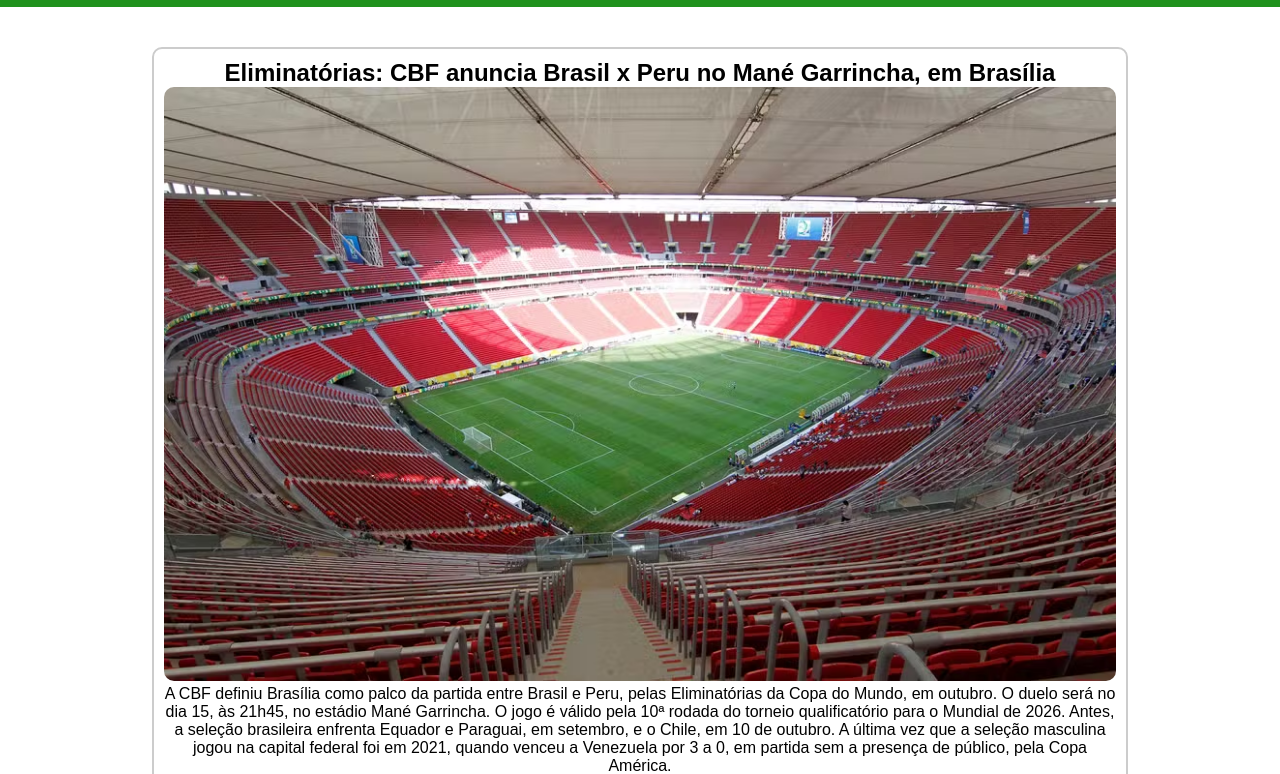
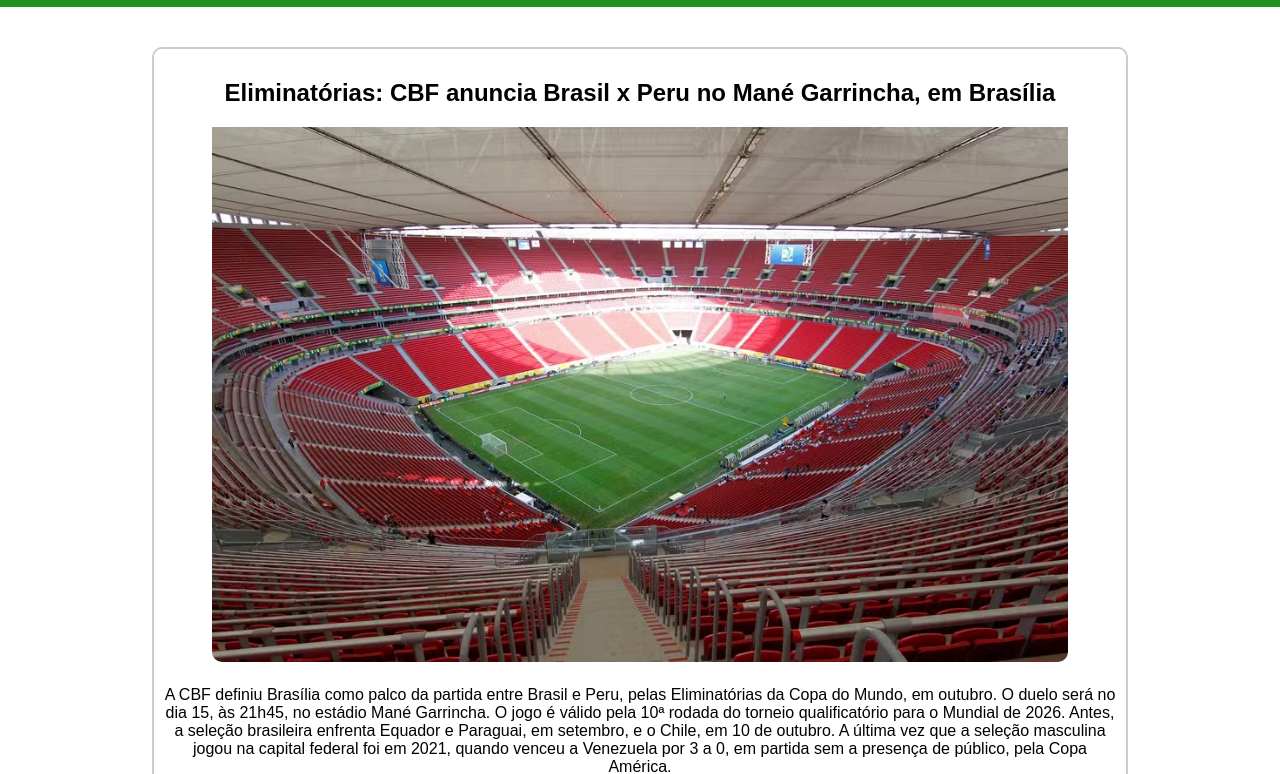
Before and after one commit to KarenGentil/Noticias, a plain HTML site: page index.html in a window 1280 px wide. Shown: the part 50-824 px from the top of the page. Drawn offline with Linux system fonts and the light colour scheme.

Commit message:
Add files via upload

```diff
--- a/css/style.css
+++ b/css/style.css
@@ -38,16 +38,23 @@ article{
     width: 80%;
 }
 
+h2, p{
+    padding-top: 20px;
+}
 
 img{
-    width: 100%;
+    width: 90%;
     height: auto;
     border-radius: 10px;
+    padding-top: 20px;
 }
 
 
 footer{
     background-color:#1f911d ;
     color: white;
+    padding: 10px 0;
     bottom: 0;
+    width: 100%;
+
 }
```
